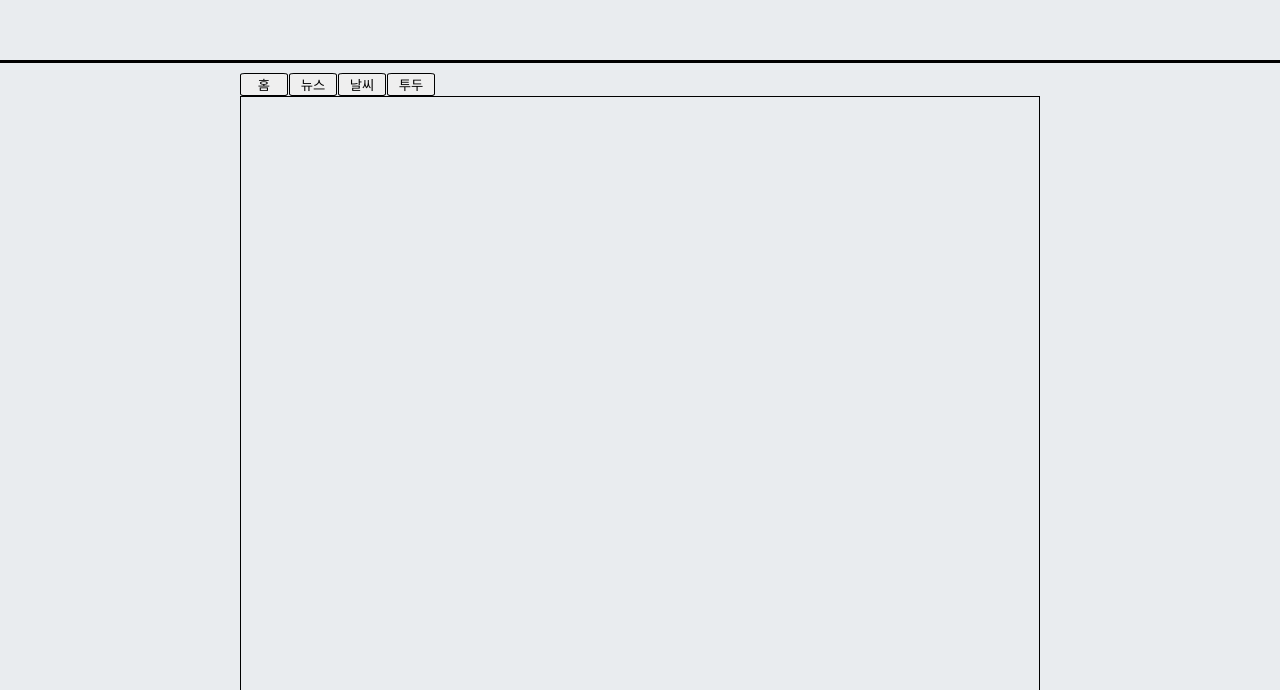
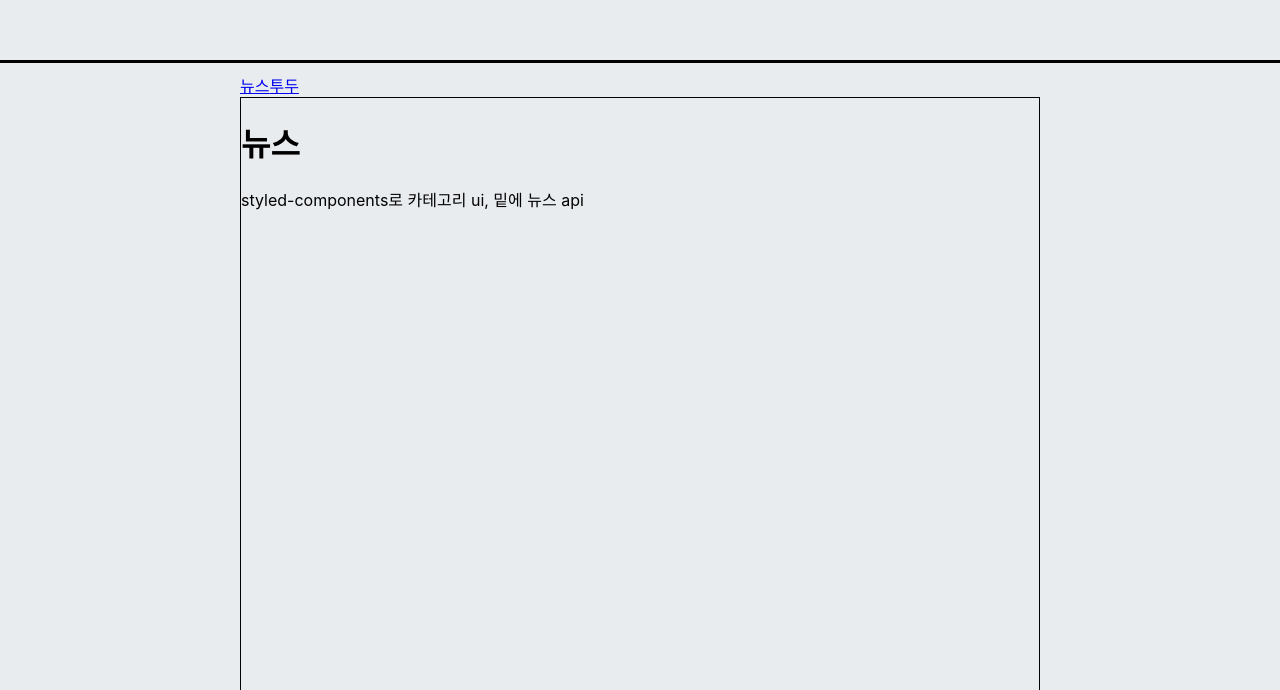
Before and after one commit to donghyuk-yoo/new-tab, a React (Create React App) app: page / in a window 1280 px wide. Shown: the part 110-800 px from the top of the page. Built offline with nearby package versions, Linux system fonts and the light colour scheme; no server answers.

Commit message:
router setting for SPA

```diff
--- a/src/App.js
+++ b/src/App.js
@@ -1,7 +1,6 @@
 import React from "react";
-import Weather_Location from "./Weather_Location";
-import Navigation from "./Navigation";
-import styled, { createGlobalStyle } from "styled-components";
+import Home from "./Home";
+import { createGlobalStyle } from "styled-components";
 
 const GlobalStyle = createGlobalStyle`
   html {
@@ -14,20 +13,11 @@ const GlobalStyle = createGlobalStyle`
   }
 `;
 
-// 대문자로 시작해야 함
-const Line = styled.div`
-  border-bottom: 3px solid #000;
-  margin-top: 10px;
-  margin-bottom: 10px;
-`;
-
 function App() {
   return (
     <>
       <GlobalStyle />
-      <Weather_Location />
-      <Line />
-      <Navigation />
+      <Home />
     </>
   );
 }
--- /dev/null
+++ b/src/Home.js
@@ -0,0 +1,23 @@
+import React from "react";
+import Weather_Location from "./Weather_Location";
+import Navigation from "./Navigation";
+import styled from "styled-components";
+// 대문자로 시작해야 함
+
+const Line = styled.div`
+  border-bottom: 3px solid #000;
+  margin-top: 10px;
+  margin-bottom: 10px;
+`;
+
+const Home = () => {
+  return (
+    <>
+      <Weather_Location />
+      <Line />
+      <Navigation />
+    </>
+  );
+};
+
+export default Home;
--- a/src/Navigation.js
+++ b/src/Navigation.js
@@ -1,5 +1,8 @@
 import React from "react";
 import styled from "styled-components";
+import { Route, Link } from "react-router-dom";
+import News from "./News";
+import Todo from "./Todo";
 
 const Inner = styled.div`
   width: 50rem;
@@ -15,7 +18,7 @@ const Inner = styled.div`
   }
 `;
 
-const Box = styled.div`
+const Viewer = styled.div`
   height: 50rem;
   margin: 0 auto;
   border: 1px solid #000;
@@ -25,11 +28,18 @@ const Navigation = () => {
   return (
     <>
       <Inner>
-        <button className="Navigation_Btn">홈</button>
-        <button className="Navigation_Btn">뉴스</button>
-        <button className="Navigation_Btn">날씨</button>
-        <button className="Navigation_Btn">투두</button>
-        <Box></Box>
+        {/* <button type="button" className="Navigation_Btn">
+          뉴스
+        </button>
+        <button className="Navigation_Btn">날씨</button> */}
+
+        <Link to="/news">뉴스</Link>
+        <Link to="/todo">투두</Link>
+        <Viewer>
+          <Route path="/" component={News} exact={true} />
+          <Route path="/news" component={News} />
+          <Route path="/todo" component={Todo} />
+        </Viewer>
       </Inner>
     </>
   );
--- /dev/null
+++ b/src/News.js
@@ -0,0 +1,12 @@
+import React from "react";
+
+const News = () => {
+  return (
+    <div>
+      <h1>뉴스</h1>
+      <p>styled-components로 카테고리 ui, 밑에 뉴스 api</p>
+    </div>
+  );
+};
+
+export default News;
--- /dev/null
+++ b/src/Todo.js
@@ -0,0 +1,12 @@
+import React from "react";
+
+const Todo = () => {
+  return (
+    <div>
+      <h1>투두</h1>
+      <p>styled-components, 투두컴포넌트</p>
+    </div>
+  );
+};
+
+export default Todo;
```
